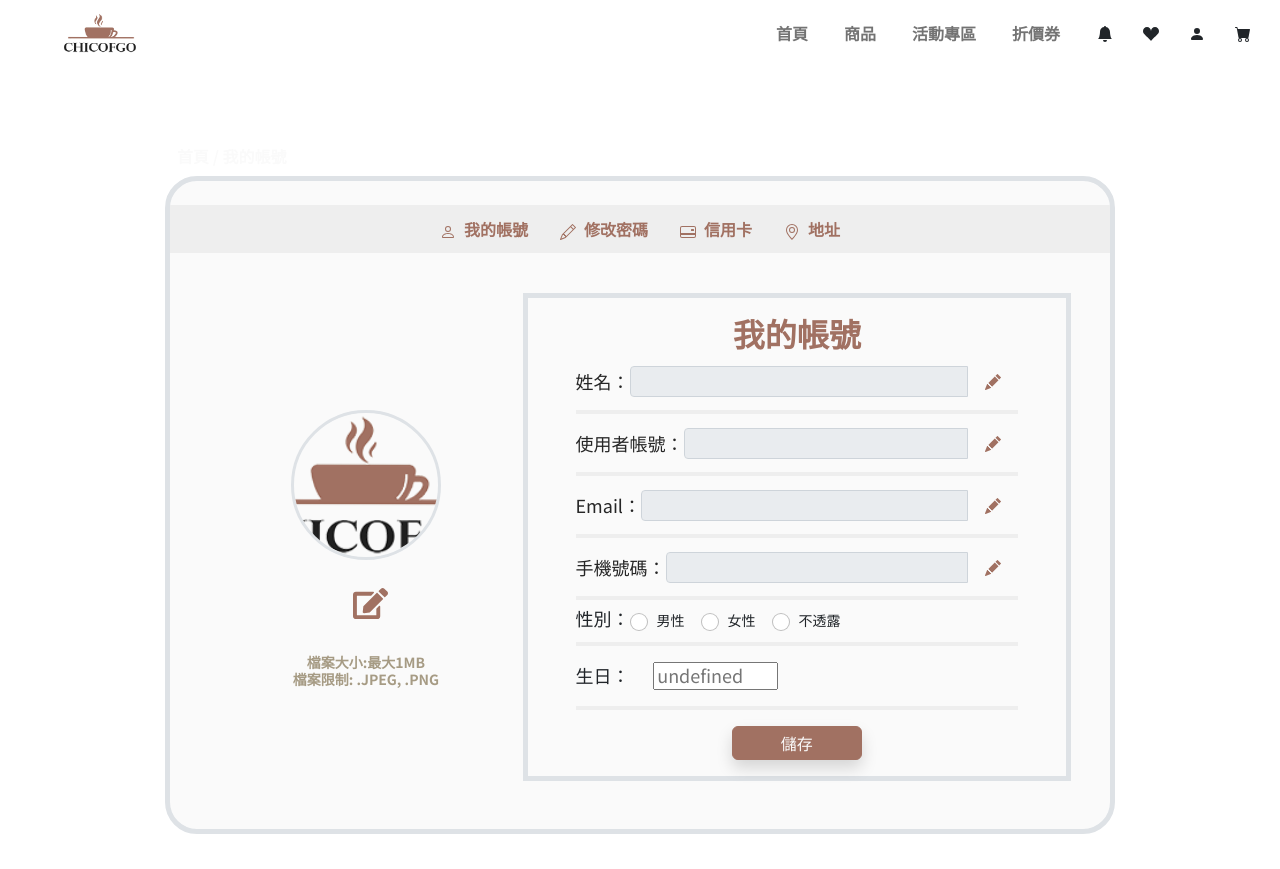
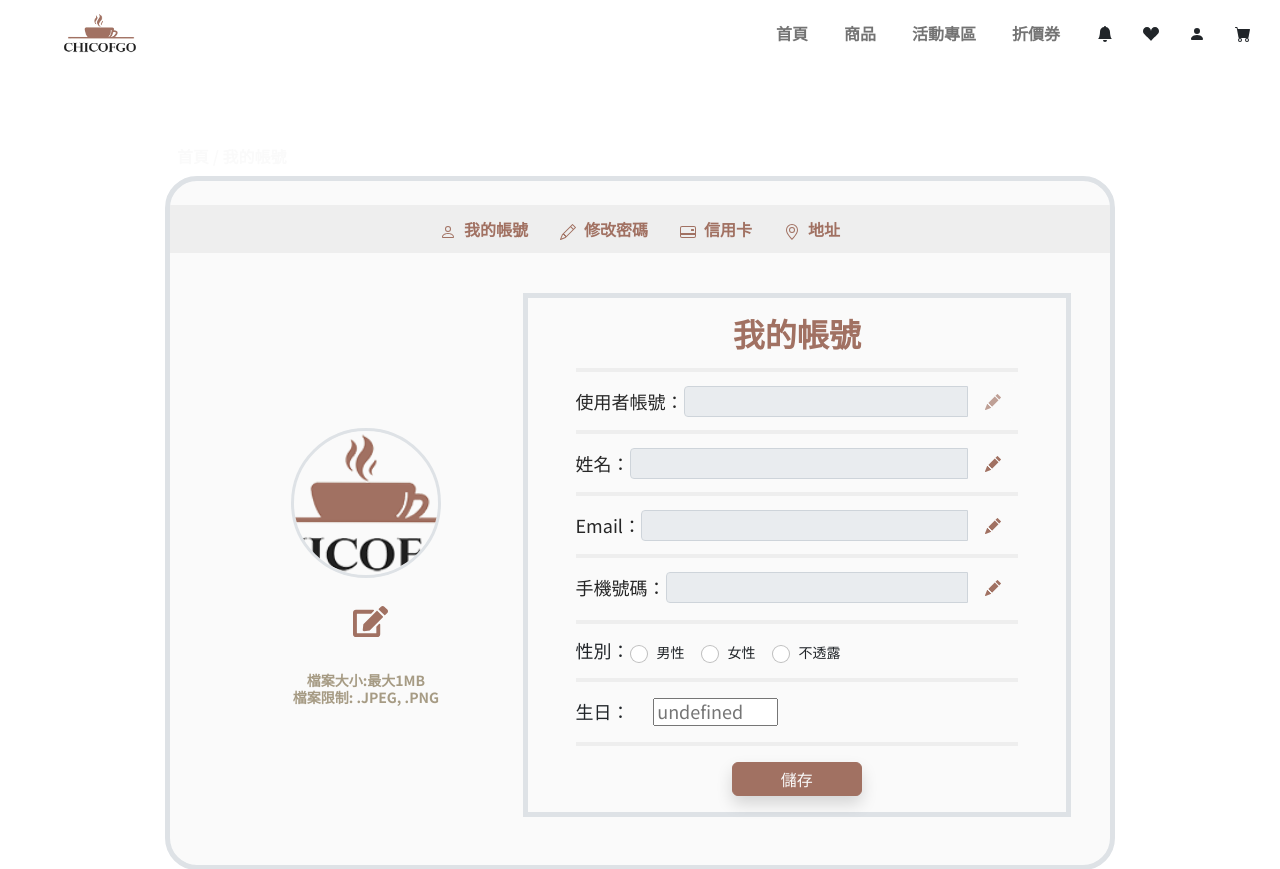
Before and after one commit to clothn0105700/Chicofgo-online-shopping, a React (Create React App) app in the folder Chicofgo_react_main/: page /account in a window 1280 px wide. Shown: the top 869 px of the page. Built offline with nearby package versions, Linux system fonts and the light colour scheme; no server answers.

Commit message:
[feat]會員後端驗證+前端顯示

```diff
--- a/Chicofgo_react_main/src/Pages/Account/Account.js
+++ b/Chicofgo_react_main/src/Pages/Account/Account.js
@@ -1,4 +1,4 @@
-import { useState, useEffect, useLayoutEffect } from 'react';
+import { useState, useLayoutEffect } from 'react';
 import axios from 'axios';
 import { Row, Col, Form, Button, Image, InputGroup } from 'react-bootstrap';
 import { BsFillPencilFill } from 'react-icons/bs';
@@ -8,54 +8,61 @@ import style from './Account.module.scss';
 import ChContainer from '../ComponentShare/ChContainer';
 import DatePicker from 'react-datepicker';
 import 'react-datepicker/dist/react-datepicker.css';
-import { registerLocale, setDefaultLocale } from 'react-datepicker';
+import { registerLocale } from 'react-datepicker';
 import ZhTW from 'date-fns/locale/zh-TW';
 registerLocale('zh-TW', ZhTW);
 
 function Account() {
-  const convertDate = (str) => {
-    str = str.toString();
-    let parts = str.split(' ');
-    let months = {
-      Jan: '01',
-      Feb: '02',
-      Mar: '03',
-      Apr: '04',
-      May: '05',
-      Jun: '06',
-      Jul: '07',
-      Aug: '08',
-      Sep: '09',
-      Oct: '10',
-      Nov: '11',
-      Dec: '12',
-    };
-    return parts[3] + '-' + months[parts[1]] + '-' + parts[2];
-  };
-  // const [imageUrl, setImageUrl] = useState('../../Layout/Navbar/logo.png');
-  // const [edit, setEdit] = useState('');
   const [inputDisable, setInputDisable] = useState('true');
-  const [backendData, setbackendData] = useState([]);
-  //datePicker
+  const [backendData, setbackendData] = useState({});
   const [startDate, setStartDate] = useState();
+  const [selectedOption, setSelectedOption] = useState();
+  const [errors, setErrors] = useState({
+    nameError: '',
+    name: false,
+    emailError: '',
+    email: false,
+    phoneError: '',
+    phone: false,
+    birthdayError: '',
+    birthday: false,
+  });
+
+  function handleDateChange(date) {
+    setStartDate(date);
+    // 改生日
+    let newMember = { ...backendData };
+    newMember.birthday = date.toLocaleDateString();
+    setbackendData(newMember);
+    console.log(newMember);
+  }
+
+  function handleOptionChange(event) {
+    // 改性別
+    setSelectedOption(event.target.value);
+    let newMember = { ...backendData };
+    newMember.gender = event.target.value;
+    setbackendData(newMember);
+    console.log(newMember);
+  }
 
   //
   function handleChange(e) {
+    // 輸入框偵測
     let newMember = { ...backendData };
     newMember[e.target.name] = e.target.value;
     setbackendData(newMember);
     console.log(newMember);
+    console.log(errors);
   }
   async function handleSubmit(e) {
+    // 送出
     console.log('handleSubmit');
-
-    setbackendData({
-      ...backendData,
-      birthday: convertDate(backendData.birthday),
-    });
+    // console.log(backendData);
 
     // 關閉表單的預設行為
     e.preventDefault();
+    try {
       let response = await axios.post(
         'http://localhost:3001/api/members/accountChange',
         backendData,
@@ -64,11 +71,45 @@ function Account() {
           withCredentials: true,
         }
       );
-
       console.log(response.data);
       if (response.status === 200) {
         console.log('更新成功');
-      // navigate('/login');
+        setErrors({
+          nameError: '',
+          name: false,
+          emailError: '',
+          email: false,
+          phoneError: '',
+          phone: false,
+          birthdayError: '',
+          birthday: false,
+        });
+      }
+    } catch (e) {
+      if (e.response.status === 400) {
+        let allErrors = e.response.data.errors;
+        console.log('更新失敗');
+        console.log(allErrors);
+
+        let newErrors = {
+          nameError: '',
+          name: false,
+          emailError: '',
+          email: false,
+          phoneError: '',
+          phone: false,
+          birthdayError: '',
+          birthday: false,
+        };
+        allErrors.map(
+          (thisError) => (
+            (newErrors[thisError.param] = true),
+            (newErrors[thisError.param + 'Error'] = thisError.msg)
+          )
+        );
+        setErrors(newErrors);
+        console.log(errors);
+      }
     }
   }
   //
@@ -81,6 +122,7 @@ function Account() {
         }
       );
       setbackendData(response.data);
+      setSelectedOption(String(response.data.gender));
     }
     getAccountData();
   }, []);
@@ -123,9 +165,27 @@ function Account() {
       </Col>
       <Col sm={7} className={`border py-3 px-5 mb-5 mt-3`}>
         <Form className={`${style.formText} `}>
-          <h2 className="text-center chicofgo_brown_font large ">我的帳號</h2>
-          <h5 className="h5-border-bottom chicofgo_dark_font">
-            <InputGroup className="align-items-center pb-2">
+          <h2 className="text-center chicofgo_brown_font large pb-2">
+            我的帳號
+          </h2>
+          <h5 className="h5-border-bottom chicofgo_dark_font pt-2">
+            <InputGroup className="align-items-center">
+              使用者帳號：
+              <Form.Control
+                disabled
+                size="sm"
+                type="text"
+                id="account"
+                name="account"
+                value={backendData.account}
+              />
+              <Button variant="chicofgo-white" className="mx-1" disabled>
+                <BsFillPencilFill color="rgb(161, 113, 98)" />
+              </Button>
+            </InputGroup>
+          </h5>
+          <h5 className="h5-border-bottom chicofgo_dark_font pt-2">
+            <InputGroup hasValidation className="align-items-center ">
               姓名：
               <Form.Control
                 disabled={inputDisable !== 'name'}
@@ -135,7 +195,15 @@ function Account() {
                 name="name"
                 value={backendData.name}
                 onChange={handleChange}
+                isInvalid={errors.name}
               />
+              <Form.Control.Feedback
+                type="invalid"
+                tooltip
+                className="end-0 me-5"
+              >
+                {errors.nameError}
+              </Form.Control.Feedback>
               <Button
                 variant=""
                 className="mx-1"
@@ -145,29 +213,8 @@ function Account() {
               </Button>
             </InputGroup>
           </h5>
-          <h5 className="h5-border-bottom chicofgo_dark_font">
-            <InputGroup className="align-items-center pb-2">
-              使用者帳號：
-              <Form.Control
-                disabled={inputDisable !== 'account'}
-                size="sm"
-                type="text"
-                id="account"
-                name="account"
-                value={backendData.account}
-                onChange={handleChange}
-              />
-              <Button
-                variant=""
-                className="mx-1"
-                onClick={() => handleClick('account')}
-              >
-                <BsFillPencilFill color="rgb(161, 113, 98)" />
-              </Button>
-            </InputGroup>
-          </h5>
-          <h5 className="h5-border-bottom chicofgo_dark_font">
-            <InputGroup className="align-items-center pb-2">
+          <h5 className="h5-border-bottom chicofgo_dark_font pt-2">
+            <InputGroup hasValidation className="align-items-center">
               Email：
               <Form.Control
                 disabled={inputDisable !== 'email'}
@@ -177,7 +224,15 @@ function Account() {
                 name="email"
                 value={backendData.email}
                 onChange={handleChange}
+                isInvalid={errors.email}
               />
+              <Form.Control.Feedback
+                type="invalid"
+                tooltip
+                className="end-0 me-5"
+              >
+                {errors.emailError}
+              </Form.Control.Feedback>
               <Button
                 variant=""
                 className="mx-1"
@@ -187,8 +242,8 @@ function Account() {
               </Button>
             </InputGroup>
           </h5>
-          <h5 className="h5-border-bottom chicofgo_dark_font">
-            <InputGroup className="align-items-center pb-2">
+          <h5 className="h5-border-bottom chicofgo_dark_font pt-2">
+            <InputGroup hasValidation className="align-items-center">
               手機號碼：
               <Form.Control
                 disabled={inputDisable !== 'phone'}
@@ -198,7 +253,15 @@ function Account() {
                 name="phone"
                 value={backendData.phone}
                 onChange={handleChange}
+                isInvalid={errors.phone}
               />
+              <Form.Control.Feedback
+                type="invalid"
+                tooltip
+                className="end-0 me-5"
+              >
+                {errors.phoneError}
+              </Form.Control.Feedback>
               <Button
                 variant=""
                 className="mx-1"
@@ -211,8 +274,8 @@ function Account() {
 
           {/* 性別 radio */}
           {['radio'].map((type) => (
-            <div key={`inline-${type}`} className=" h5-border-bottom ">
-              <h5 className="pb-2">
+            <div key={`inline-${type}`} className=" h5-border-bottom  pt-1">
+              <h5 className="pt-3 pb-1">
                 性別：
                 <Form.Check
                   inline
@@ -220,8 +283,9 @@ function Account() {
                   name="gender"
                   type={type}
                   id={`inline-${type}-1`}
-                  Checked={backendData.gender === 1 ? 'checked' : ''}
-                  onChange={handleChange}
+                  onChange={handleOptionChange}
+                  checked={selectedOption === '1'}
+                  value="1"
                 />
                 <Form.Check
                   inline
@@ -229,8 +293,9 @@ function Account() {
                   name="gender"
                   type={type}
                   id={`inline-${type}-2`}
-                  Checked={backendData.gender === 2 ? 'checked' : ''}
-                  onChange={handleChange}
+                  onChange={handleOptionChange}
+                  checked={selectedOption === '2'}
+                  value="2"
                 />
                 <Form.Check
                   inline
@@ -238,29 +303,42 @@ function Account() {
                   name="gender"
                   type={type}
                   id={`inline-${type}-3`}
-                  Checked={backendData.gender === 0 ? 'checked' : ''}
-                  onChange={handleChange}
+                  onChange={handleOptionChange}
+                  checked={selectedOption === '0'}
+                  value="0"
                 />
               </h5>
             </div>
           ))}
-          <h5>
-            <Row className="py-2 align-items-center pb-3">
+          <h5 className={`${style.setBorder}`}>
+            <Row className="py-2 align-items-center">
               <Col className="col-2 text-nowrap ">生日：</Col>
               <Col className={`col-5 `}>
-                <div className={`${style.datePicker} `}>
+                <div
+                  className={`${style.datePicker} py-2 text-nowrap`}
+                  // style={{ border: '1px solid red' }}
+                >
                   <DatePicker
                     className={`w-100`}
                     dateFormat="yyyy-MM-dd"
-                    locale="zh-TW"
+                    // locale="zh-TW"
                     selected={startDate}
-                    onChange={(date) => (setStartDate(date), console.log(date))}
+                    onChange={(date) => handleDateChange(date)}
                     isClearable
                     placeholderText={String(backendData.birthday).substring(
                       0,
                       10
                     )}
                   />
+                </div>
+              </Col>
+              <Col>
+                <div
+                  className={`${style.birthdayError} ${
+                    errors.birthday ? 'visible' : 'invisible'
+                  } `}
+                >
+                  <span className={`chicofgo-font-700`}>日期格式錯誤</span>
                 </div>
               </Col>
             </Row>
--- a/Chicofgo_react_main/src/Pages/Account/Account.module.scss
+++ b/Chicofgo_react_main/src/Pages/Account/Account.module.scss
@@ -22,17 +22,15 @@
 }
 .formText {
   h2 {
-    // @include fontFamily;
     color: rgb(161, 113, 98);
     font-size: 32px;
     font-weight: 700;
   }
   h5 {
-    // @include fontFamily;
-    padding-bottom: 5px;
-    border-bottom: 4px solid #eeeeee;
+    // padding-top: 15px;
+    // padding-top: 100px;
+    border-top: 4px solid #eeeeee;
     font-size: 18px;
-    // vertical-align: bottom;
     padding: 0;
   }
   button {
@@ -40,9 +38,21 @@
     padding-bottom: 10px;
   }
 }
-.datePicker{
+.datePicker {
   max-width: 125px;
-  button{
+  button {
     margin-top: 5px;
   }
 }
+.setBorder {
+  border-bottom: 4px solid #eeeeee;
+}
+.birthdayError {
+  span {
+    color: #fff;
+    font-size: 1rem;
+    background: rgba(220, 53, 69, 0.9);
+    border-radius: 5px;
+    padding: 3px 5px;
+  }
+}
```
Also changed, not shown: 2 other files (tests, documents, lock files or other folders). Lines whose indentation alone changed are shown as unchanged.
